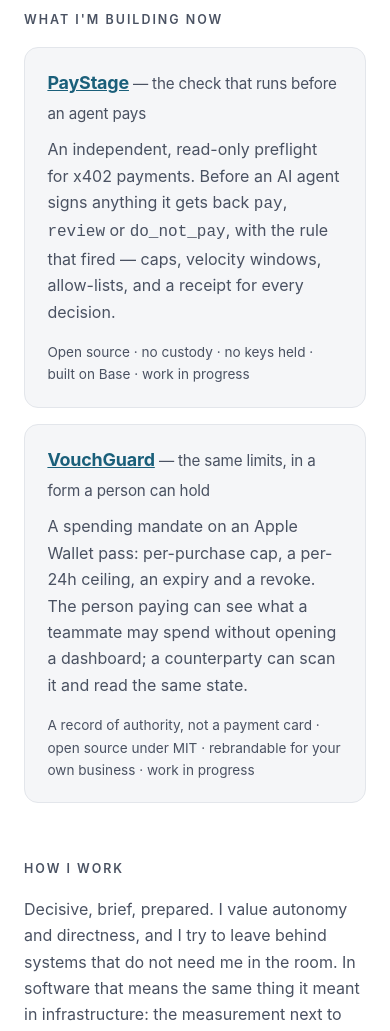
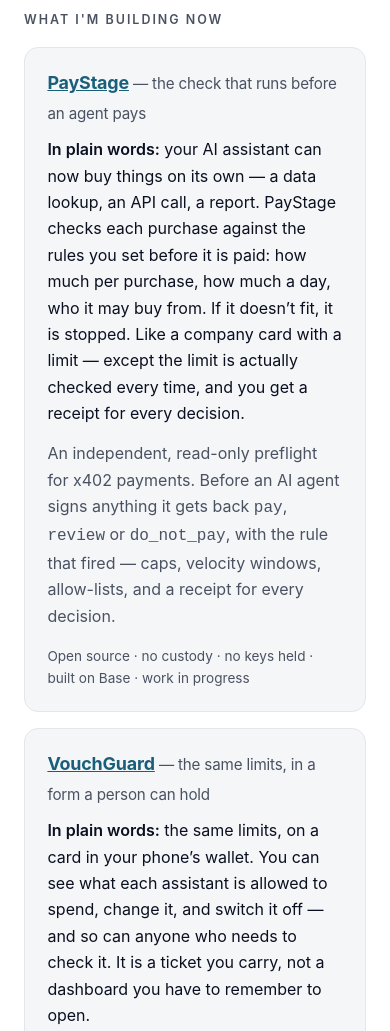
Before and after one commit to hinetapora/awatere, a plain HTML site: page site/index.html in a window 390 px wide. Shown: the part 1540-2571 px from the top of the page. Drawn offline with Linux system fonts and the light colour scheme.

Commit message:
site + README: an elevator pitch for each project, in words a non-technical reader can use
PayStage as a company card whose limit is actually checked every time, with a receipt; VouchGuard as the same limits
on a card in your phone's wallet — a ticket you carry, not a dashboard you remember to open.

```diff
--- a/site/index.html
+++ b/site/index.html
@@ -28,6 +28,7 @@
   .card{border:1px solid var(--rule);border-radius:14px;padding:1.3rem 1.4rem;margin:1rem 0;background:var(--wash)}
   .card h3{margin:0 0 .55rem;font-size:1.12rem;letter-spacing:-.01em}
   .card h3 span{color:var(--ink2);font-weight:400;font-size:.95rem}
+  .plain{color:var(--ink);margin-bottom:.85rem}
   .meta{font-size:.85rem;color:var(--ink2);margin:.7rem 0 0}
   ul{margin:.4rem 0 1rem;padding-left:1.1rem;color:var(--ink2)}
   li{margin:.3rem 0}
@@ -50,12 +51,14 @@
 
   <div class="card">
     <h3><a href="https://paystage.xyz">PayStage</a> <span>— the check that runs before an agent pays</span></h3>
+    <p class="plain"><strong>In plain words:</strong> your AI assistant can now buy things on its own — a data lookup, an API call, a report. PayStage checks each purchase against the rules you set before it is paid: how much per purchase, how much a day, who it may buy from. If it doesn’t fit, it is stopped. Like a company card with a limit — except the limit is actually checked every time, and you get a receipt for every decision.</p>
     <p>An independent, read-only preflight for x402 payments. Before an AI agent signs anything it gets back <code>pay</code>, <code>review</code> or <code>do_not_pay</code>, with the rule that fired — caps, velocity windows, allow-lists, and a receipt for every decision.</p>
     <p class="meta">Open source · no custody · no keys held · built on Base · work in progress</p>
   </div>
 
   <div class="card">
     <h3><a href="https://vouchguard.app">VouchGuard</a> <span>— the same limits, in a form a person can hold</span></h3>
+    <p class="plain"><strong>In plain words:</strong> the same limits, on a card in your phone’s wallet. You can see what each assistant is allowed to spend, change it, and switch it off — and so can anyone who needs to check it. It is a ticket you carry, not a dashboard you have to remember to open.</p>
     <p>A spending mandate on an Apple Wallet pass: per-purchase cap, a per-24h ceiling, an expiry and a revoke. The person paying can see what a teammate may spend without opening a dashboard; a counterparty can scan it and read the same state.</p>
     <p class="meta">A record of authority, not a payment card · open source under MIT · rebrandable for your own business · work in progress</p>
   </div>
```
Also changed, not shown: 1 other file.
